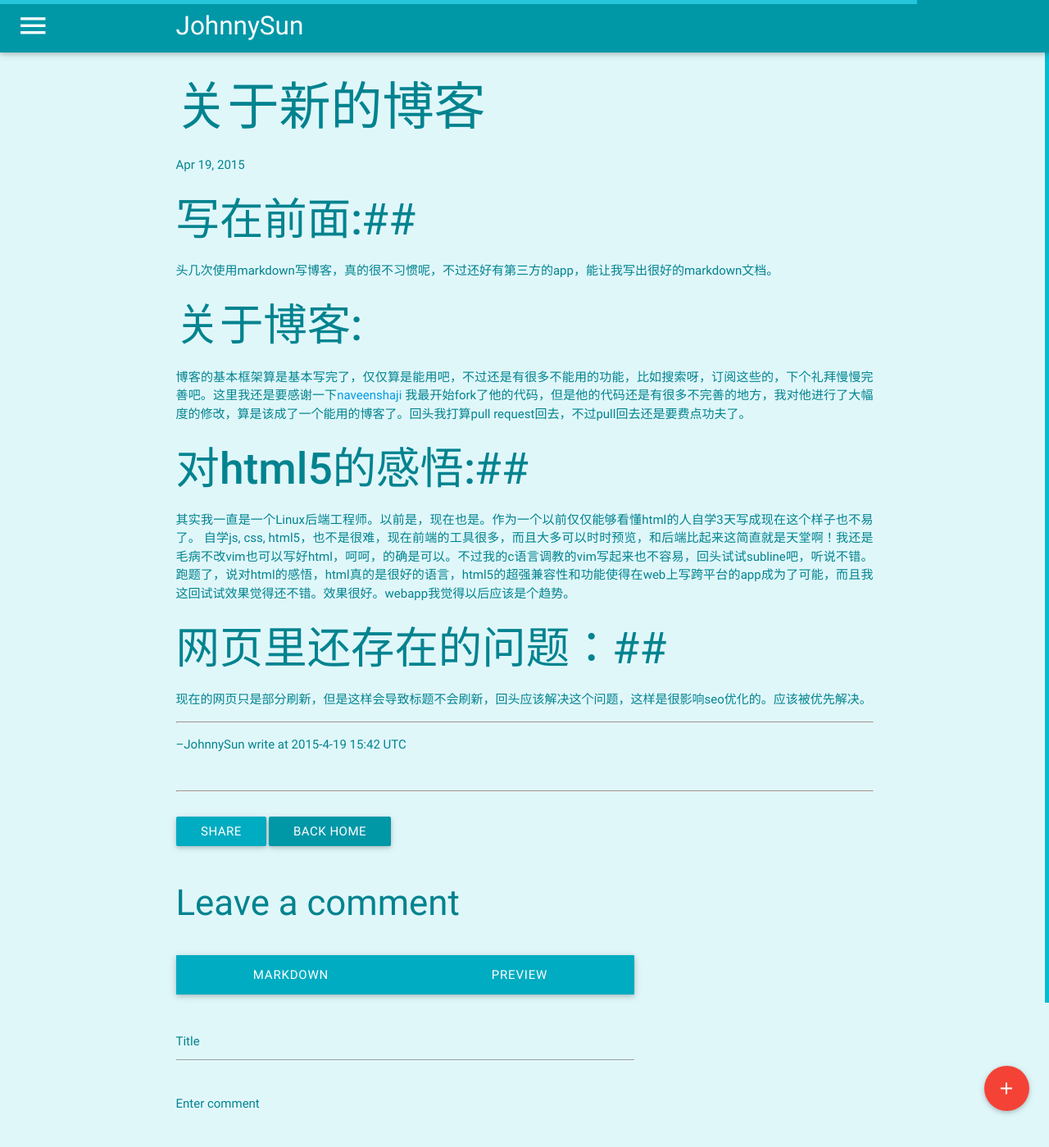
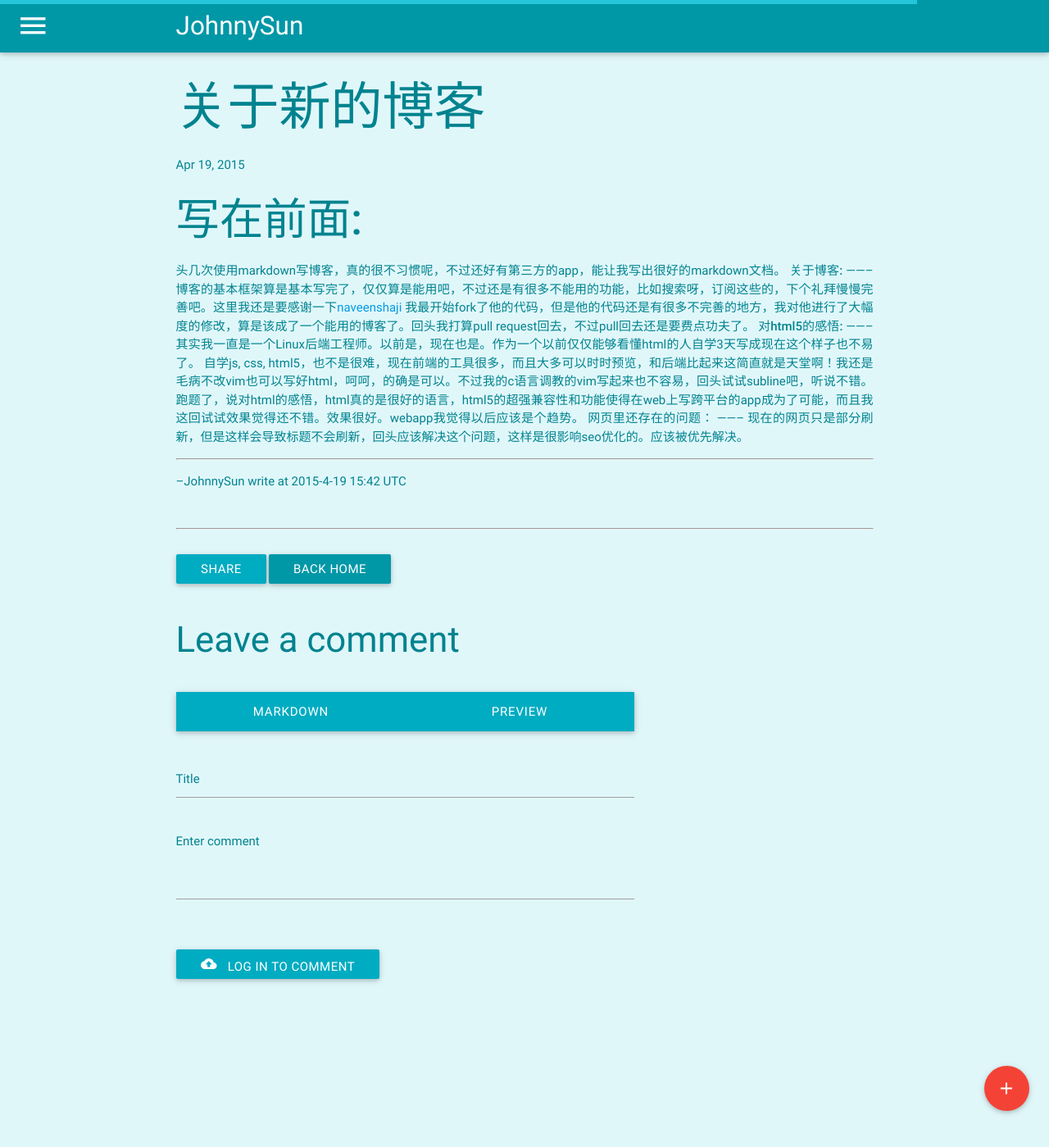
Before and after one commit to JohnnySun/johnnysun.github.io, a Jekyll site: the page built from _posts/2015-4-19-关于新的博客.markdown, in a window 1280 px wide and 1400 px high. Shown: the whole window at 82% size. Built offline with Jekyll 4.4.1, drawn with Linux system fonts in a browser that asks for light colours.

Commit message:
Published with https://stackedit.io/

```diff
--- a/_posts/2015-4-19-关于新的博客.markdown
+++ b/_posts/2015-4-19-关于新的博客.markdown
@@ -6,17 +6,19 @@
 categories: other
 ---
 
-##**写在前面:**##
-
+**写在前面:**
+--------
 头几次使用markdown写博客，真的很不习惯呢，不过还好有第三方的app，能让我写出很好的markdown文档。
-## **关于博客:** ##
-
+**关于博客:**
+--------
 博客的基本框架算是基本写完了，仅仅算是能用吧，不过还是有很多不能用的功能，比如搜索呀，订阅这些的，下个礼拜慢慢完善吧。这里我还是要感谢一下[naveenshaji](http://github.com/naveenshaji/) 我最开始fork了他的代码，但是他的代码还是有很多不完善的地方，我对他进行了大幅度的修改，算是该成了一个能用的博客了。回头我打算pull request回去，不过pull回去还是要费点功夫了。
-##**对html5的感悟:**##
+**对html5的感悟:**
+--------
 其实我一直是一个Linux后端工程师。以前是，现在也是。作为一个以前仅仅能够看懂html的人自学3天写成现在这个样子也不易了。
 自学js, css, html5，也不是很难，现在前端的工具很多，而且大多可以时时预览，和后端比起来这简直就是天堂啊！我还是毛病不改vim也可以写好html，呵呵，的确是可以。不过我的c语言调教的vim写起来也不容易，回头试试subline吧，听说不错。
 跑题了，说对html的感悟，html真的是很好的语言，html5的超强兼容性和功能使得在web上写跨平台的app成为了可能，而且我这回试试效果觉得还不错。效果很好。webapp我觉得以后应该是个趋势。
-##**网页里还存在的问题：**##
+**网页里还存在的问题：**
+--------
  现在的网页只是部分刷新，但是这样会导致标题不会刷新，回头应该解决这个问题，这样是很影响seo优化的。应该被优先解决。
 
 
```
